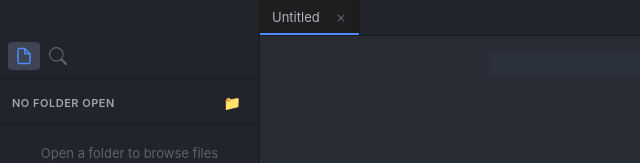
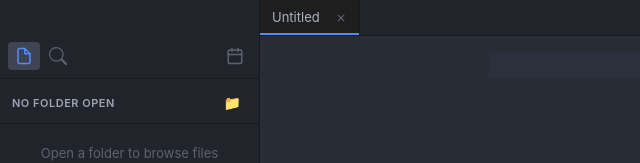
Before and after one commit to roblourens/claudesidian, a React (Vite) app: page / in a window 1280 px wide. Shown: the top 163 px of the page, without its empty margins (0-640 px from the left). Built offline with nearby package versions, Linux system fonts and the light colour scheme.

Commit message:
Add daily note button with cursor positioning at end

```diff
--- a/src/renderer/components/App.tsx
+++ b/src/renderer/components/App.tsx
@@ -9,7 +9,7 @@
 import '../../preload/api.d.ts';
 
 import { useState, useEffect, useRef, useCallback } from 'react';
-import { createEditor, getContent, setContent } from '../editor/Editor';
+import { createEditor, getContent, setContent, moveCursorToEnd } from '../editor/Editor';
 import { FindWidget } from '../editor/FindWidget';
 import { Sidebar } from '../sidebar/Sidebar';
 import { SearchSidebar } from '../sidebar/SearchSidebar';
@@ -111,6 +111,62 @@ export function App(): React.ReactElement {
       console.log(`Showing ${paragraphs.length} paragraphs for tag #${tag}`);
     } catch (error) {
       console.error(`Failed to load paragraphs for tag #${tag}:`, error);
+    }
+  }, []);
+
+  /**
+   * Create or open a daily note for today.
+   * File is named yyyy-mm-dd.md and created in workspace root.
+   */
+  const createDailyNote = useCallback(async (): Promise<void> => {
+    if (!isElectron()) return;
+
+    try {
+      const workspaceRoot = await window.api.getWorkspaceRoot();
+      if (!workspaceRoot) {
+        console.error('No workspace open');
+        return;
+      }
+
+      // Generate today's date in yyyy-mm-dd format
+      const today = new Date();
+      const yyyy = today.getFullYear();
+      const mm = String(today.getMonth() + 1).padStart(2, '0');
+      const dd = String(today.getDate()).padStart(2, '0');
+      const filename = `${yyyy}-${mm}-${dd}.md`;
+      const filePath = `${workspaceRoot}/${filename}`;
+
+      // Check if file already exists
+      const exists = await window.api.fileExists(filePath);
+
+      if (exists) {
+        // Open existing daily note
+        const result = await window.api.readFile(filePath);
+        if (result.success && result.content !== undefined) {
+          const tabId = AppState.openTab(filePath, result.content);
+          AppState.setActiveTab(tabId);
+          if (editorRef.current) {
+            setContent(editorRef.current, result.content);
+            moveCursorToEnd(editorRef.current);
+            editorRef.current.focus();
+          }
+        }
+      } else {
+        // Create new daily note with journal tag
+        const initialContent = '#journal\n\n';
+        const tabId = AppState.openTab(filePath, initialContent);
+        AppState.setActiveTab(tabId);
+        if (editorRef.current) {
+          setContent(editorRef.current, initialContent);
+          moveCursorToEnd(editorRef.current);
+          editorRef.current.focus();
+        }
+        // Mark as dirty so user can save
+        AppState.updateTabContent(tabId, initialContent);
+        console.log(`Created daily note: ${filePath}`);
+      }
+    } catch (error) {
+      console.error('Failed to create daily note:', error);
     }
   }, []);
 
@@ -558,6 +614,7 @@ export function App(): React.ReactElement {
         <div id="sidebar" className="sidebar-container">
           {/* Sidebar View Toggle Toolbar */}
           <div className="sidebar-toolbar">
+            <div className="sidebar-toolbar-left">
               <button
                 className={`sidebar-toolbar-btn ${sidebarView === 'explorer' ? 'active' : ''}`}
                 onClick={() => setSidebarView('explorer')}
@@ -577,6 +634,21 @@ export function App(): React.ReactElement {
                   <path d="M11.742 10.344a6.5 6.5 0 1 0-1.397 1.398h-.001c.03.04.062.078.098.115l3.85 3.85a1 1 0 0 0 1.415-1.414l-3.85-3.85a1.007 1.007 0 0 0-.115-.1zM12 6.5a5.5 5.5 0 1 1-11 0 5.5 5.5 0 0 1 11 0z"/>
                 </svg>
               </button>
+            </div>
+            <div className="sidebar-toolbar-right">
+              <button
+                className="sidebar-toolbar-btn"
+                onClick={createDailyNote}
+                title="Daily Note"
+              >
+                <svg width="18" height="18" viewBox="0 0 24 24" fill="none" stroke="currentColor" strokeWidth="2" strokeLinecap="round" strokeLinejoin="round">
+                  <rect x="3" y="4" width="18" height="18" rx="2" ry="2"/>
+                  <line x1="16" y1="2" x2="16" y2="6"/>
+                  <line x1="8" y1="2" x2="8" y2="6"/>
+                  <line x1="3" y1="10" x2="21" y2="10"/>
+                </svg>
+              </button>
+            </div>
           </div>
 
           {/* Sidebar Content */}
--- a/src/renderer/editor/Editor.ts
+++ b/src/renderer/editor/Editor.ts
@@ -166,3 +166,14 @@ export function setContent(view: EditorView, content: string): void {
     },
   });
 }
+
+/**
+ * Move the cursor to the end of the document.
+ */
+export function moveCursorToEnd(view: EditorView): void {
+  const endPos = view.state.doc.length;
+  view.dispatch({
+    selection: { anchor: endPos, head: endPos },
+    scrollIntoView: true,
+  });
+}
--- a/src/renderer/styles/main.css
+++ b/src/renderer/styles/main.css
@@ -697,12 +697,20 @@ button, input, textarea, a, [role="button"] {
 .sidebar-toolbar {
   display: flex;
   align-items: center;
+  justify-content: space-between;
   gap: 2px;
   padding: 8px;
   padding-top: 42px; /* Space for macOS traffic lights */
   background-color: var(--bg-secondary);
   border-bottom: 1px solid var(--border-primary);
   -webkit-app-region: drag;
+}
+
+.sidebar-toolbar-left,
+.sidebar-toolbar-right {
+  display: flex;
+  align-items: center;
+  gap: 2px;
 }
 
 .sidebar-toolbar-btn {
```
Lines whose indentation alone changed are shown as unchanged.
